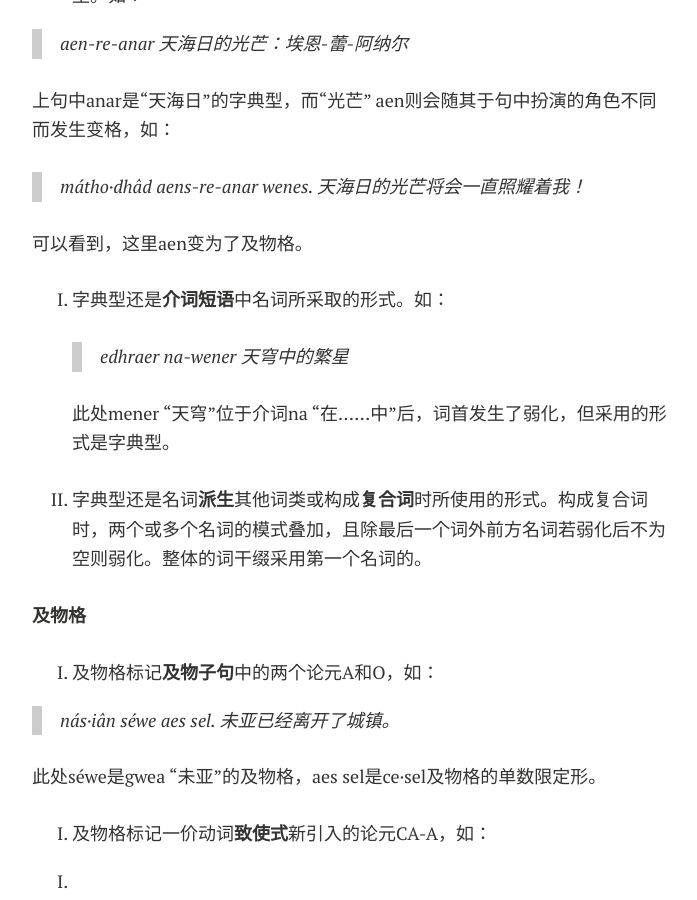
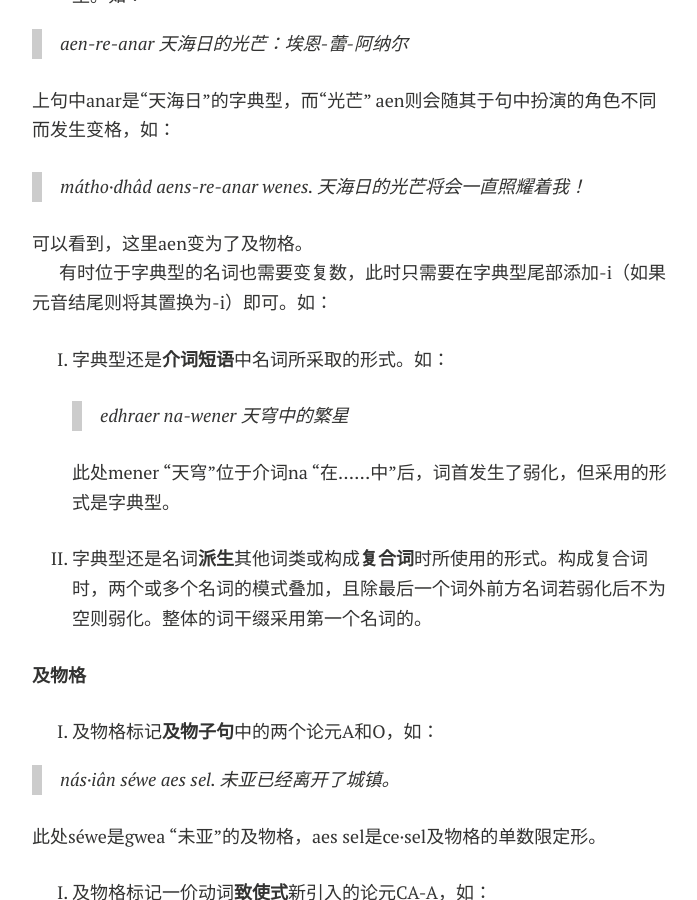
Before and after one commit to Kinnuch/kinnuch.github.io, a Jekyll site: the page built from laim/Theusṛin.md, in a window 1280 px wide and 900 px high, scrolled down 7598 px. Shown: the whole window, without its empty margins (288-985 px from the left). Built offline with Jekyll 4.4.1, drawn with Linux system fonts in a browser that asks for light colours; nearby versions of some CDN libraries; comment, search, counter and statistics services are not loaded; a style sheet for code colours, icons or effects is not loaded.

Commit message:
Update Theusṛin.md

```diff
--- a/laim/Theusṛin.md
+++ b/laim/Theusṛin.md
@@ -238,6 +238,10 @@ title: Theusṛin
 
 可以看到，这里aen变为了及物格。
 
+有时位于字典型的名词也需要变复数，此时只需要在字典型尾部添加-i（如果元音结尾则将其置换为-i）即可。如：
+
+>
+
 3. 字典型还是**介词短语**中名词所采取的形式。如：
 
    > edhraer na-wener 天穹中的繁星
```
